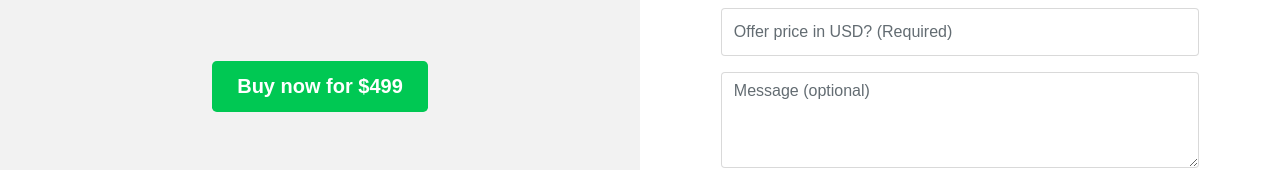
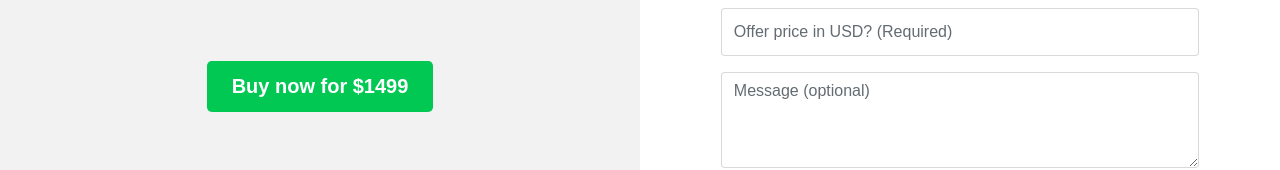
Before and after one commit to buydomainnsell/domain1, a plain HTML site: page index.html in a window 1280 px wide. Shown: the part 381-551 px from the top of the page. Drawn offline with nearby package versions, Linux system fonts and the light colour scheme; a web font is replaced by a local one.

Commit message:
Update index.html

```diff
--- a/index.html
+++ b/index.html
@@ -28,7 +28,7 @@
                     </p>
                     <div class="pt-5">
                         <label for="name">
-                            <a class="btn text-white bg-green btn-lg">Buy now for $499</a>
+                            <a class="btn text-white bg-green btn-lg">Buy now for $1499</a>
                         </label>
                     </div>
                     <div class="row d-md-flex text-center justify-content-center text-primary action-icons">
```
